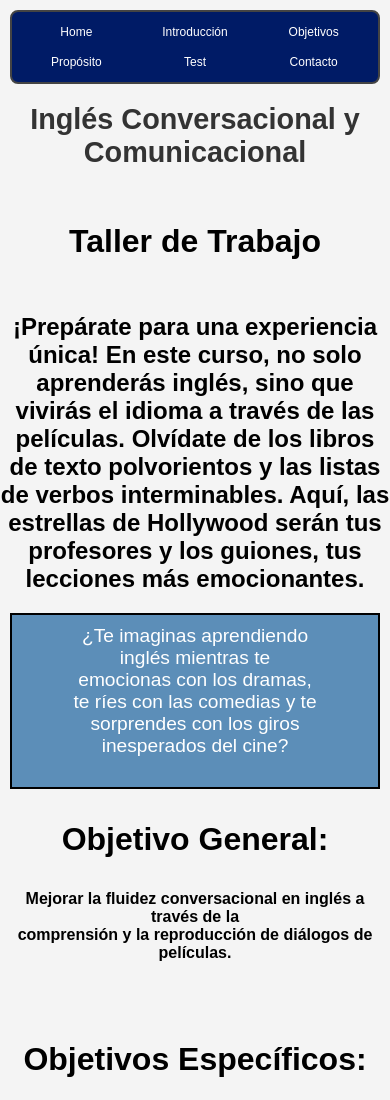
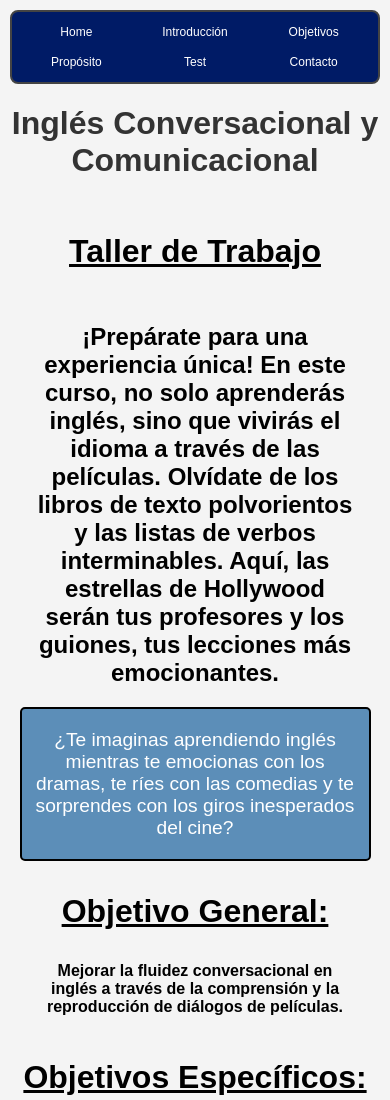
Before and after one commit to Cooldanix/roleplayenglish-web, a plain HTML site: page page2/page2index.html in a window 390 px wide. Shown: the top 1100 px of the page. Drawn offline with Linux system fonts and the light colour scheme.

Commit message:
Add files via upload

```diff
--- a/contact.css
+++ b/contact.css
@@ -16,6 +16,7 @@ body {
 
 h1 {
     text-align: center;
+    font-size: 2.5em;
     color: #333;
 }
 
@@ -79,6 +80,10 @@ p {
         max-width: 95%; /* Aumentar el ancho permitido del texto */
     }
 
+    h1 {
+        font-size: 1.5em; /* Reducir tamaño de fuente en pantallas pequeñas */
+    }
+
     .contact-method h3 {
         font-size: 1em; /* Reducir tamaño de fuente en pantallas pequeñas */
         max-width: 95%; /* Asegurar que el texto no se salga del contenedor */
--- a/page2/page2index.html
+++ b/page2/page2index.html
@@ -25,14 +25,14 @@
 
         <h2>¡Prepárate para una experiencia única! En este curso, no solo aprenderás inglés, sino que vivirás el idioma a través de las películas. Olvídate de los libros de texto polvorientos y las listas de verbos interminables. Aquí, las estrellas de Hollywood serán tus profesores y los guiones, tus lecciones más emocionantes.</h2>
 
-        <div style="border: 2px solid black; padding: 10px 60px 30px 60px; background-color: #5c8eb8;">
+        <div class="custom-div-style">
             ¿Te imaginas aprendiendo inglés mientras te emocionas con los dramas, te ríes con las comedias y te sorprendes con los giros inesperados del cine?
         </div>
 
         <h3>Objetivo General:</h3>
-        <p>Mejorar la fluidez conversacional en inglés a través de la <br>
-           comprensión y la reproducción de diálogos de películas.</p><br>
-           <br>
+        <h6>Mejorar la fluidez conversacional en inglés a través de la
+           comprensión y la reproducción de diálogos de películas.</h6>
+
         <h4>Objetivos Específicos:</h4>
 
             <p>- Incrementar el vocabulario útil en contextos cotidianos.</p>
--- a/page2/page2styles.css
+++ b/page2/page2styles.css
@@ -29,25 +29,30 @@ body {
 }
 
 h1 {
-    font-size: 3em;
+    font-size: 2.5em;
     text-align: center;
 }
 
 h2 {
     font-size: 1.5em;
     text-align: center;
+    padding-left: 300px;
+    padding-right: 300px; /* Reduce padding for smaller screens */
 }
+
 
 h3 {
     font-size: 2em;
     text-align: center;
     font-weight: bold;
-}
+    text-decoration: underline;
+ }
 
 h4 {
     font-size: 2em;
     text-align: center;
     font-weight: bold;
+    text-decoration: underline;
 
 }
 
@@ -55,20 +60,42 @@ h5 {
     font-size: 2em;
     text-align: center;
     font-weight: bold;
+    text-decoration: underline;
 
 }
 
+.custom-div-style {
+    /* Add the styles that were previously inline */
+    /* Example: */
+    background-color: #5c8eb8;
+    padding: 20px 50px 20px 50px; /* Adjust padding as needed */
+    border: 2px solid #000000;
+    border-radius: 5px;
+    margin: 20px;
+    margin-left: 25%;
+    margin-right: 25%;
+}
 
 
 p {
     font-weight: bold;
-    font-size: 1.5em;
+    font-size: 2em;
     text-align: center;
     margin: 0.5em;
     margin-left: 2em;
     color: black;
 }
 
+h6 {
+    font-weight: bold;
+    font-size: 2em;
+    text-align: center;
+    margin: 0.5em;
+    margin-left: 2em;
+    color: black;
+    margin-left: 25%;
+    margin-right: 25%;
+}
 
 div {
     font-size: 1.5em;
@@ -112,11 +139,14 @@ img {
 @media (max-width: 768px) {
 
     h1 {
-        font-size: 1.8em; /* Reduce font size for smaller screens */
+        font-size: 2em; /* Reduce font size for smaller screens */
     }
 
     h2 {
         font-size: 1.5em; /* Reduce font size for smaller screens */
+        text-align: center;
+        padding-left: 30px;
+        padding-right: 30px; /* Reduce padding for smaller screens */
     }
 
     p {
@@ -124,7 +154,26 @@ img {
         word-wrap: break-word; /* Ensure text wraps within the container */
         overflow-wrap: break-word;
         max-width: 95%; /* Ensure text stays within the container */
-        margin: 0 auto; /* Center the text */
+        margin-left: 15%;
+        margin-right: 15%;
+    }
+
+    h6 {
+        font-size: 1em; /* Reduce font size for smaller screens */
+        word-wrap: break-word; /* Ensure text wraps within the container */
+        overflow-wrap: break-word;
+        max-width: 95%; /* Ensure text stays within the container */
+        margin-left: 9.8%;
+        margin-right: 9.8%;
+    }
+
+    .custom-div-style {
+        border: 2px solid black;
+        padding: 20px 10px 20px 10px;
+        font-size: 1.2em;
+        margin-left: 5%;
+        margin-right: 5%;
+        background-color: #5c8eb8;
     }
 
     div {
--- a/page3/page3styles.css
+++ b/page3/page3styles.css
@@ -41,7 +41,7 @@ body {
 }
 
 h1 {
-    font-size: 3em;
+    font-size: 2.5em;
     text-align: center;
 }
 
@@ -50,10 +50,21 @@ h2 {
     text-align: center;
 }
 
+.custom-div-style {
+    /* Add the styles that were previously inline */
+    /* Example: */
+    background-color: #5c8eb8;
+    padding: 20px 50px 20px 50px; /* Adjust padding as needed */
+    border: 2px solid #000000;
+    border-radius: 5px;
+    margin: 20px;
+    margin-left: 15%;
+    margin-right: 15%;
+}
 
 p {
     font-weight: bold;
-    font-size: 3em;
+    font-size: 1.5em;
     text-align: center;
     margin: 1em;
     margin-left: 0em;
@@ -118,7 +129,7 @@ img {
 @media (max-width: 768px) {
 
     h1 {
-        font-size: 1.8em; /* Reduce font size for smaller screens */
+        font-size: 1.5em; /* Reduce font size for smaller screens */
     }
 
     h2 {
@@ -126,11 +137,20 @@ img {
     }
 
     p {
-        font-size: 1em; /* Reduce font size for smaller screens */
+        font-size: 1.5em; /* Reduce font size for smaller screens */
         word-wrap: break-word; /* Ensure text wraps within the container */
         overflow-wrap: break-word;
         max-width: 95%; /* Ensure text stays within the container */
         margin: 0 auto; /* Center the text */
+    }
+
+    .custom-div-style {
+        border: 2px solid black;
+        padding: 20px 10px 20px 10px;
+        font-size: 1.2em;
+        margin-left: 5%;
+        margin-right: 5%;
+        background-color: #5c8eb8;
     }
 
     div {
--- a/page4/page4styles.css
+++ b/page4/page4styles.css
@@ -47,7 +47,7 @@ h1 {
     align-items: center;
     justify-content: center;
     color: #333;
-    font-size: 1.3em;
+    font-size: 2em;
     padding: 10px;
 }
 
@@ -140,43 +140,62 @@ button:hover {
     text-align: center;
 }
 
-/* Media Queries para pantallas más pequeñas */
-@media (max-width: 768px) {
-    select {
-        width: 90%; /* Ajusta el ancho para pantallas pequeñas */
-        font-size: 1em; /* Mantén el tamaño de fuente consistente */
-    }
-
-    option {
-        font-size: 0.5em; /* Asegura que las opciones tengan el mismo tamaño */
-        padding: 0px;
-        margin-right: 1em;
-    }
+.contact-nav {
+    margin-top: 20px;
+    text-align: center;
+    margin-left: 40%; /* Center the list */
+    margin-right: 38%; /* Center the list */
 }
 
-@media (max-width: 480px) {
-    select {
-        width: 100%; /* Usa todo el ancho disponible en pantallas muy pequeñas */
-        font-size: 2em; /* Ajusta ligeramente el tamaño de la fuente */
-    }
+.contact-nav ul {
+    list-style-type: none;
+    padding: 0;
 
-    option {
-        font-size: 1em; /* Ajusta el tamaño de las opciones */
-        padding: 0px;
-        margin-right: 1em;
-    }
 }
 
+.contact-nav ul li {
+    display: inline-block; /* Display links inline */
+    margin: 0 10px; /* Add spacing between links */
+
+}
+
+.contact-nav ul li a {
+    text-decoration: none;
+    color: #ffffff; /* Custom color for the link */
+    font-size: 1.5em; /* Adjust font size */
+    padding: 5px 10px;
+    border-radius: 5px;
+    transition: background-color 0.3s ease, color 0.3s ease;
+}
+
+.contact-nav ul li a:hover {
+    background-color: #0056b3; /* Change background on hover */
+    color: white; /* Change text color on hover */
+
+}
 
 /* Media query for small screens */
 @media (max-width: 768px) {
 
+    option {
+        font-size: 1em; /* Asegura que las opciones tengan el mismo tamaño */
+        padding: 0px;
+        margin-right: 1em;
+        margin-top: 0px;
+    }
+
     h1 {
-        font-size: 1.8em; /* Reduce font size for smaller screens */
+        font-size: 1.5em; /* Reduce font size for smaller screens */
     }
 
     h2 {
-        font-size: 1.5em; /* Reduce font size for smaller screens */
+        font-size: 1.1em; /* Reduce font size for smaller screens */
+
+    }
+
+    h3 {
+        padding-left: 10%; /* Reduce padding for smaller screens */
+        padding-right: 10%; /* Reduce padding for smaller screens */
     }
 
     p {
@@ -196,15 +215,16 @@ button:hover {
     img, image {
         max-width: 90%; /* Slightly reduce image size for smaller screens */
     }
-}
 
-@media screen and (max-width: 768px) {
     .container {
         font-size: 1.5em; /* Reduce font size for smaller screens */
-        padding-left: 0px; /* Reduce padding for smaller screens */
-        padding-right: 0px; /* Reduce padding for smaller screens */
-        padding-top: 0px; /* Reduce padding for smaller screens */
-        padding-bottom: 0px; /* Reduce padding for smaller screens */
+        display: contents; /* Use contents to avoid extra space around the container */
+        flex-direction: column;
+        gap: 0px; /* Reduce gap for smaller screens */
+        padding-left: 1px; /* Reduce padding for smaller screens */
+        padding-right: 1px; /* Reduce padding for smaller screens */
+        padding-top: 1px; /* Reduce padding for smaller screens */
+        padding-bottom: 1px; /* Reduce padding for smaller screens */
         margin-top: 0px; /* Reduce margin for smaller screens */
         margin-bottom: 0px; /* Reduce margin for smaller screens */
         margin-right: 0px; /* Reduce margin for smaller screens */
@@ -212,41 +232,27 @@ button:hover {
     }
 
     #questions {
-        font-size: 5em; /* Reduce font size for smaller screens */
-        padding-left: 0px; /* Reduce padding for smaller screens */
-        padding-right: 0px; /* Reduce padding for smaller screens */
-        padding-top: 0px; /* Reduce padding for smaller screens */
-        padding-bottom: 0px; /* Reduce padding for smaller screens */
+        font-size: 4em; /* Reduce font size for smaller screens */
         margin-top: 0px; /* Reduce margin for smaller screens */
-        margin-bottom: 0px; /* Reduce margin for smaller screens */
-        margin-right: 0px; /* Reduce margin for smaller screens */
-        margin-left: 0px; /* Reduce margin for smaller screens */
+        display: contents; /* Use contents to avoid extra space around the container */
+
     }
 
 
     label {
         font-size: 0.2em; /* Reduce font size for smaller screens */
-        padding-left: 0px; /* Reduce padding for smaller screens */
-        padding-right: 0px; /* Reduce padding for smaller screens */
-        padding-top: 0px; /* Reduce padding for smaller screens */
-        padding-bottom: 0px; /* Reduce padding for smaller screens */
-        margin-top: 0px; /* Reduce margin for smaller screens */
-        margin-bottom: 0px; /* Reduce margin for smaller screens */
-        margin-right: 0px; /* Reduce margin for smaller screens */
-        margin-left: 0px; /* Reduce margin for smaller screens */
+        padding-top: 10%;
+        padding-bottom: 0%;
+        margin-bottom: 0.1rem; /* Reduce margin for smaller screens */
+        line-height: 1.4; /* Reduce line height for smaller screens */
+
     }
 
 
     select {
-        font-size: 0.2em; /* Reduce font size for smaller screens */
-        padding-left: 0px; /* Reduce padding for smaller screens */
-        padding-right: 0px; /* Reduce padding for smaller screens */
-        padding-top: 0px; /* Reduce padding for smaller screens */
-        padding-bottom: 0px; /* Reduce padding for smaller screens */
-        margin-top: 0px; /* Reduce margin for smaller screens */
-        margin-bottom: 0px; /* Reduce margin for smaller screens */
-        margin-right: 0px; /* Reduce margin for smaller screens */
-        margin-left: 0px; /* Reduce margin for smaller screens */
+        width: 95%; /* Ajusta el ancho para pantallas pequeñas */
+        font-size: 0.2em; /* Mantén el tamaño de fuente consistente */
+
 
     }
 
@@ -256,12 +262,46 @@ button:hover {
         align-items: flex-start;
         margin-bottom: 1rem;
         font-size: 1em;
+        padding: 0px; /* Reduce padding for smaller screens */
     }
 
     .question-item select {
         margin-top: 0.5rem; /* Adjust spacing to move closer to the label */
-        font-size: 0.2em;
+        font-size: 0.2em; /* Reduce font size for smaller screens */
+
+    }
+    .contact-nav {
+        margin-top: 20px;
+        text-align: center;
+        margin-left: 10%; /* Center the list */
+        margin-right: 10%; /* Center the list */
     }
 
+    .contact-nav ul {
+        list-style-type: none;
+        padding: 0;
+        margin: 0;
+    }
+
+    .contact-nav ul li {
+        display: inline-block; /* Display links inline */
+        margin: 0 10px; /* Add spacing between links */
+    }
+
+    .contact-nav ul li a {
+        text-decoration: none;
+        color: #ffffff; /* Custom color for the link */
+        font-size: 1.5em; /* Adjust font size */
+        padding: 5px 10px;
+        border-radius: 5px;
+        transition: background-color 0.3s ease, color 0.3s ease;
+    }
+
+    .contact-nav ul li a:hover {
+        background-color: #0056b3; /* Change background on hover */
+        color: white; /* Change text color on hover */
+    }
+
+/* Reset básico para selects y labels */label, select {display: block;width: 100%;font-size: 1.3rem;}/* Contenedor de preguntas */.question-container {margin-bottom: 1.5rem;}/* Estilos específicos para móviles */@media (max-width: 768px) {/* Ajusta el espaciado vertical */.question-container {margin-bottom: 1rem;}/* Reduce el padding en selects */select {padding: 0.5rem;font-size: 1.3rem;}/* Ajusta el interlineado en labels */label {line-height: 1.4;margin-bottom: 0.5rem;}/* Asegura que los selects no excedan el ancho */select {max-width: 100%;box-sizing: border-box;}}
 
 }
--- a/page4/script.js
+++ b/page4/script.js
@@ -28,7 +28,6 @@ document.addEventListener("DOMContentLoaded", function() {
 
     questions.forEach((question, index) => {
         const questionDiv = document.createElement("div");
-        questionDiv.classList.add("question-item"); // Add a class for styling
         questionDiv.innerHTML = `
             <label for="q${index + 1}">${index + 1}. ${question}</label>
             <select id="q${index + 1}" name="q${index + 1}" required>
--- a/page4/style.css
+++ b/page4/style.css
@@ -8,3 +8,12 @@
 .question-item select {
     margin-top: 0.5rem; /* Adjust spacing to move closer to the label */
 }
+
+.custom-div-style {
+    /* Add the styles that were previously inline */
+    /* Example: */
+    background-color: #f0f0f0;
+    padding: 1rem;
+    border: 1px solid #ccc;
+    border-radius: 5px;
+}
```
Also changed, not shown: page3/page3index.html (+1 -1 lines), page4/page4index.html (+2 -2 lines).
